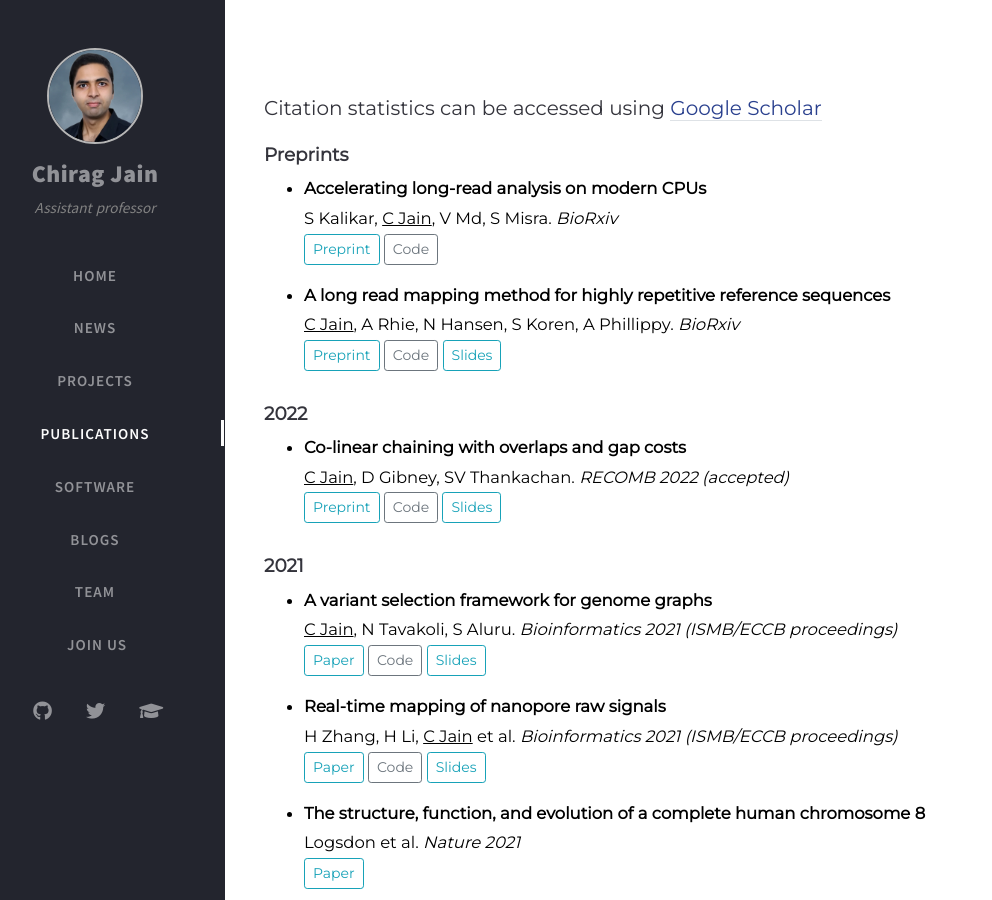
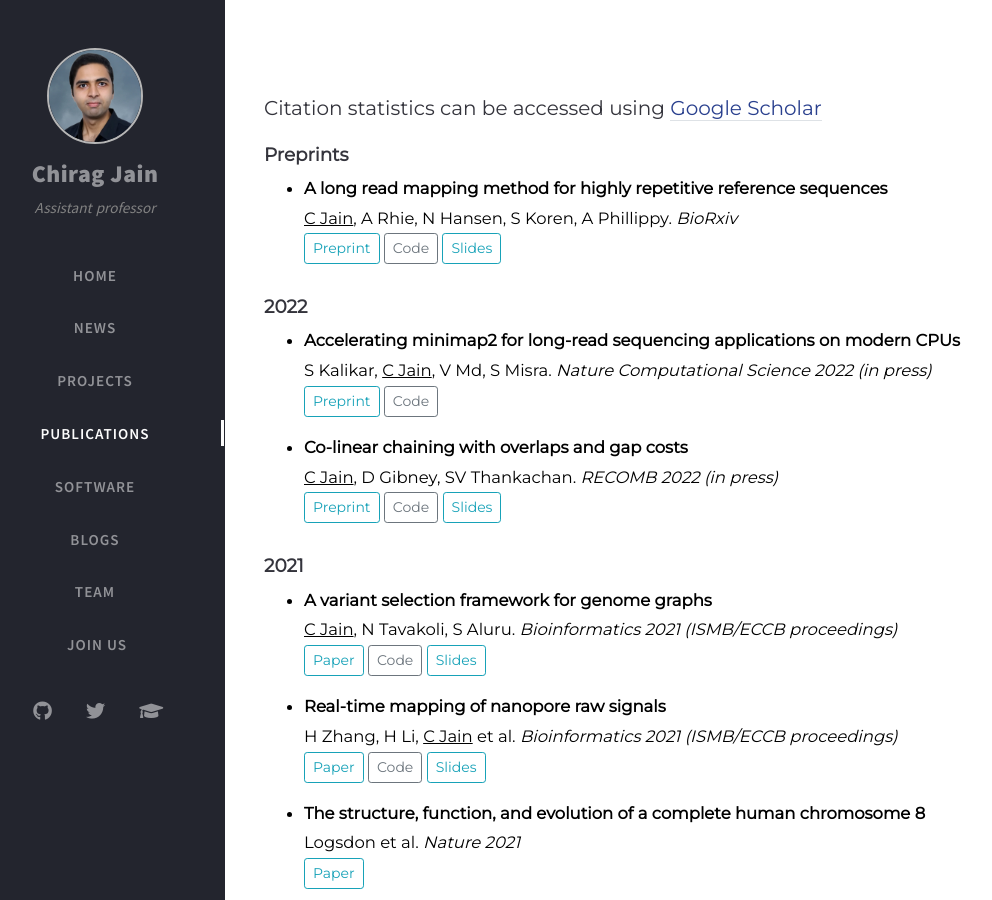
Before and after one commit to at-cg/at-cg.github.io, a Jekyll site: the page built from tabs/publications.md, in a window 1280 px wide and 900 px high. Shown: the whole window, without its empty margins (35-1027 px from the left). Built offline with Jekyll 4.4.1, drawn with Linux system fonts in a browser that asks for light colours; nearby versions of some CDN libraries; comment, search, counter and statistics services are not loaded.

Commit message:
Update publications.md

```diff
--- a/tabs/publications.md
+++ b/tabs/publications.md
@@ -20,16 +20,6 @@ type: archives
 
 #### **Preprints**
 
-* **Accelerating long-read analysis on modern CPUs** <br>
-S Kalikar, <u>C Jain</u>, V Md, S Misra. _BioRxiv_
-<br>
-<button type="button" class="btn btn-outline-info btn-sm">
-<a href="https://www.biorxiv.org/content/10.1101/2021.07.21.453294v1" style="all: unset; color: inherit">Preprint</a>
-</button>
-<button type="button" class="btn btn-outline-secondary btn-sm">
-<a href="https://github.com/lh3/minimap2/tree/fast-contrib" style="all: unset; color: inherit">Code</a>
-</button>
-
 * **A long read mapping method for highly repetitive reference sequences** <br>
 <u>C Jain</u>, A Rhie, N Hansen, S Koren, A Phillippy. _BioRxiv_
 <br>
@@ -45,11 +35,21 @@ S Kalikar, <u>C Jain</u>, V Md, S Misra. _BioRxiv_
 
 #### **2022**
 
-* **Co-linear chaining with overlaps and gap costs** <br>
-<u>C Jain</u>, D Gibney, SV Thankachan. _RECOMB 2022 (accepted)_
+* **Accelerating minimap2 for long-read sequencing applications on modern CPUs** <br>
+S Kalikar, <u>C Jain</u>, V Md, S Misra. _Nature Computational Science 2022 (in press)_
 <br>
 <button type="button" class="btn btn-outline-info btn-sm">
-<a href="https://www.biorxiv.org/content/10.1101/2021.02.03.429492v1" style="all: unset; color: inherit">Preprint</a>
+<a href="https://www.biorxiv.org/content/10.1101/2021.07.21.453294v1" style="all: unset; color: inherit">Preprint</a>
+</button>
+<button type="button" class="btn btn-outline-secondary btn-sm">
+<a href="https://github.com/lh3/minimap2/tree/fast-contrib" style="all: unset; color: inherit">Code</a>
+</button>
+
+* **Co-linear chaining with overlaps and gap costs** <br>
+<u>C Jain</u>, D Gibney, SV Thankachan. _RECOMB 2022 (in press)_
+<br>
+<button type="button" class="btn btn-outline-info btn-sm">
+<a href="https://www.biorxiv.org/content/10.1101/2021.02.03.429492v2" style="all: unset; color: inherit">Preprint</a>
 </button>
 <button type="button" class="btn btn-outline-secondary btn-sm">
 <a href="https://github.com/AT-CG/ChainX" style="all: unset; color: inherit">Code</a>
```
